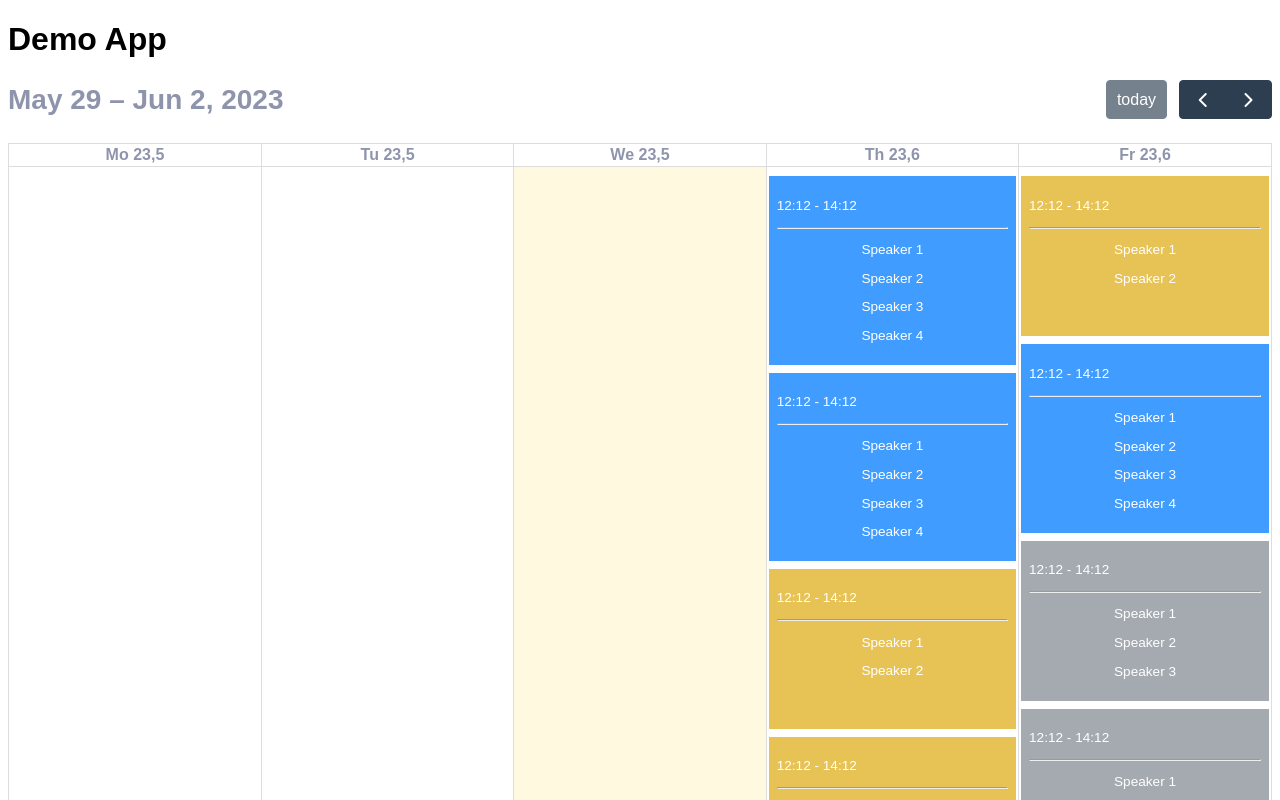
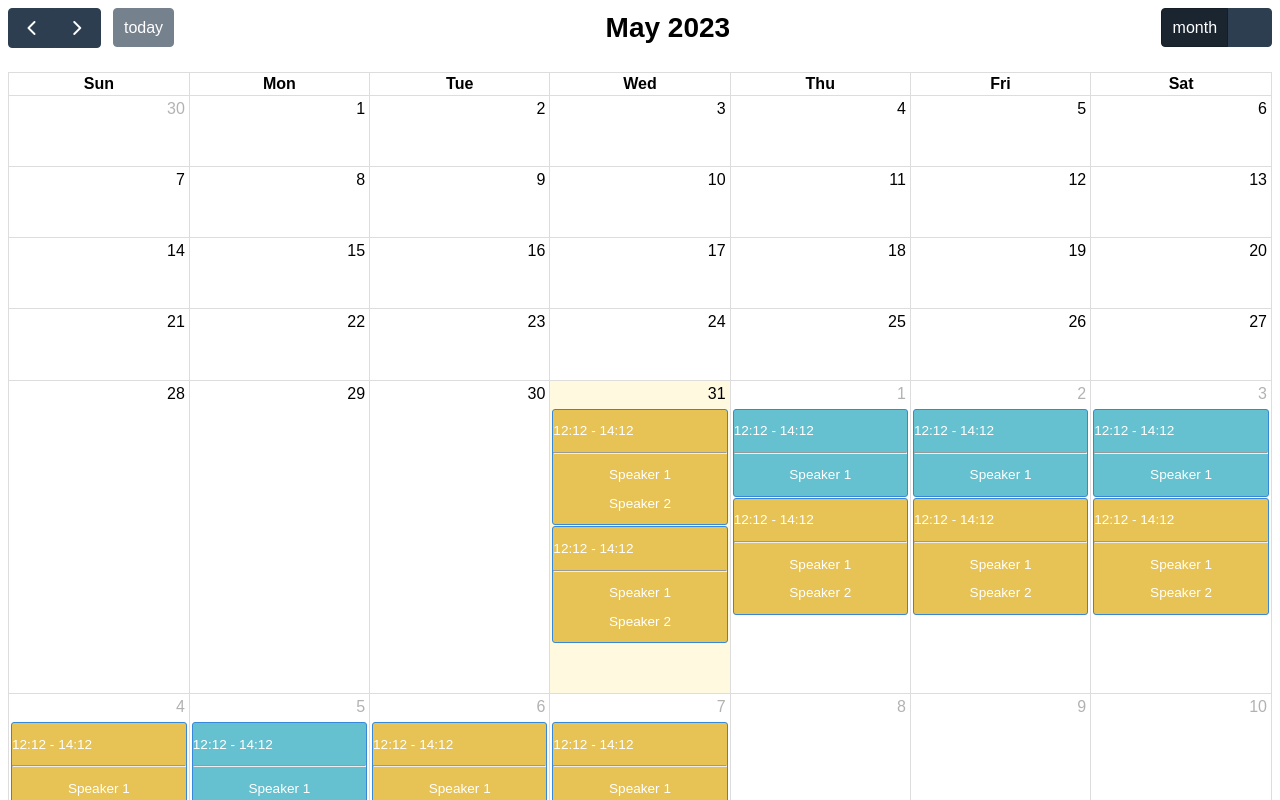
Before and after one commit to dork7/react-full-calendar, a React (Vite) app: page / in a window 1280 px wide. Shown: the top 800 px of the page. Built offline with nearby package versions, Linux system fonts and the light colour scheme.

Commit message:
calender fixes

```diff
--- a/package.json
+++ b/package.json
@@ -15,6 +15,8 @@
     "@fullcalendar/core": "^6.1.8",
     "@fullcalendar/daygrid": "^6.1.8",
     "@fullcalendar/react": "^6.1.8",
+    "@fullcalendar/timegrid": "^6.1.8",
+    "@fullcalendar/timeline": "^6.1.8",
     "moment": "^2.29.4",
     "react": "^18.2.0",
     "react-dom": "^18.2.0"
--- a/src/App.jsx
+++ b/src/App.jsx
@@ -1,7 +1,6 @@
 import { useState } from 'react'
-import reactLogo from './assets/react.svg'
-import viteLogo from '/vite.svg'
 import './App.css'
+import CustomCalender from './components/CustomCalender'
 import Calender from './components/SpeakerEvents/Calender'
 
 function App() {
@@ -9,6 +8,7 @@ function App() {
 
   return (
     <>
+      <CustomCalender />
       <Calender />
     </>
   )
--- a/src/components/CustomCalender/index.jsx
+++ b/src/components/CustomCalender/index.jsx
@@ -1,8 +1,87 @@
-import React from 'react'
+import FullCalendar from '@fullcalendar/react'
+import React, { useRef } from 'react'
+import dayGridPlugin from '@fullcalendar/daygrid'
+import { useGetEventData } from '../../hooks/useGetEventData'
+import timeGridPlugin from '@fullcalendar/timegrid'
+import timelinePlugin from '@fullcalendar/timeline'
+const CustomCalender = () => {
+    const events = useGetEventData(8)
+    const calRef = useRef()
+    const onEventAdded = (event) => {
+        const api = calRef.current.getApi();
+        api.addEvent(event);
+    };
 
-const CustomCalender = () => {
+    const handleDateSelect = (event) => {
+        console.log('handleDateSelect', event)
+
+    }
+    const handleEventClick = (event) => {
+        console.log('handleEventClick', event)
+
+    }
+    const handleEvents = (event) => {
+        console.log('handleEvents', event)
+
+    }
+    const dateClickHandler = (event) => {
+        console.log('event', event)
+
+    }
+
+    const dayClickHandler = (event) => {
+        console.log('dayClickHandler', event)
+
+    }
+
     return (
-        <div>CustomCalender</div>
+        <FullCalendar
+            ref={calRef}
+            events={events}
+            eventContent={renderEventContent}
+            plugins={[dayGridPlugin,]}
+            initialView="dayGridMonth"
+            headerToolbar={{
+                left: 'prev,next today',
+                center: 'title',
+                right: 'dayGridMonth,timeGridWeek,timeGridDay'
+            }}
+
+            selectable={true}
+            // dayMaxEvents={true}
+            editable={true}
+            // selectMirror={true}
+            weekends={true}
+            dateClick={dateClickHandler}
+            // initialEvents={INITIAL_EVENTS} // alternatively, use the `events` setting to fetch from a feed
+            select={handleDateSelect}
+            eventClick={handleEventClick}
+            eventsSet={handleEvents} // called after events are initialized/added/changed/removed
+        /* you can update a remote database when these fire:
+       eventAdd={function(){}}
+       eventChange={function(){}}
+       eventRemove={function(){}}
+
+       */
+        />
+    )
+}
+
+
+function renderEventContent(eventInfo) {
+    return (
+        <>
+            <div >
+                <p key={eventInfo?.event?.extendedProps.time}>{eventInfo?.event?.extendedProps.time} - {eventInfo?.event?.extendedProps.timeTo}</p>
+                <hr />
+                <p>{eventInfo?.event?.extendedProps?.name?.map((item) => <p style={{
+                    textAlign: 'center'
+                }}>
+                    {item}
+                </p>
+                )}</p>
+            </div>
+        </>
     )
 }
 
--- a/src/components/SpeakerEvents/Calender.jsx
+++ b/src/components/SpeakerEvents/Calender.jsx
@@ -38,7 +38,7 @@ const Calender = () => {
         <>
 
             <StyleWrapper>
-                <div class="main-container">
+                <div className="main-container">
                     <h1>Demo App</h1>
                     <FullCalendar
                         plugins={[dayGridPlugin]}
@@ -63,7 +63,7 @@ function renderEventContent(eventInfo) {
         <>
 
             <div >
-                <p >{eventInfo?.event?.extendedProps.time} - {eventInfo?.event?.extendedProps.timeTo}</p>
+                <p key={eventInfo?.event?.extendedProps.time}>{eventInfo?.event?.extendedProps.time} - {eventInfo?.event?.extendedProps.timeTo}</p>
                 <hr />
                 <p>{eventInfo?.event?.extendedProps?.name?.map((item) => <p style={{
                     textAlign: 'center'
--- a/src/hooks/useGetEventData.js
+++ b/src/hooks/useGetEventData.js
@@ -5,7 +5,7 @@ import moment from 'moment'
 const random = (min, max) => Math.floor(Math.random() * (max - min)) + min;
 
 const createRandomSpeakers = () => {
-    return Array(random(1, 5)).fill(1).map((_, idx) => `Speaker ${idx + 1}`)
+    return Array(random(1, 3)).fill(1).map((_, idx) => `Speaker ${idx + 1}`)
 }
 
 const createEvent = (date, speakers) => {
@@ -35,13 +35,13 @@ const getEventColorFromCount = (code) => {
 }
 
 
-export const useGetEventData = () => {
+export const useGetEventData = (dayCount = 8) => {
     const [events, setEvents] = useState([])
 
     useEffect(() => {
         const days = []
-        for (let i = 1; i < 9; i++) {
-            days.push(...Array(5).fill(0).map(item => moment().add(i, 'day').format('YYYY-MM-DD')))
+        for (let i = 0; i < dayCount; i++) {
+            days.push(...Array(2).fill(0).map(item => moment().add(i, 'day').format('YYYY-MM-DD')))
         }
         const events = days.map(date => createEvent(date, createRandomSpeakers()))
         setEvents(events)
```
Also changed, not shown: 1 other file (tests, documents, lock files or other folders).
